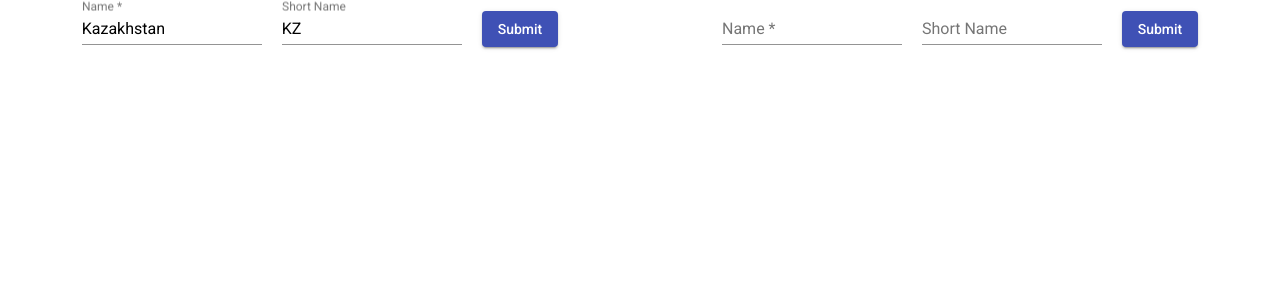
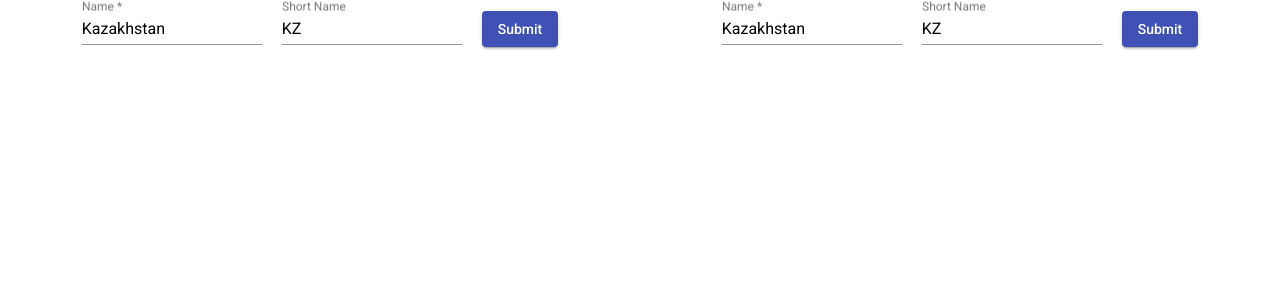
Before and after one commit to daulet2030/ag-form-practice, an Angular app: page / in a window 1280 px wide. Shown: the top 300 px of the page. Built offline with nearby package versions, Linux system fonts and the light colour scheme.

Commit message:
reactive form

```diff
--- a/src/app/app.module.ts
+++ b/src/app/app.module.ts
@@ -10,7 +10,7 @@ import {MatInputModule} from '@angular/material/input';
 import {MatButtonModule} from '@angular/material/button';
 import {FlexLayoutModule} from '@angular/flex-layout';
 import { BrowserAnimationsModule } from '@angular/platform-browser/animations';
-import { FormsModule } from '@angular/forms';
+import { FormsModule, ReactiveFormsModule } from '@angular/forms';
 
 @NgModule({
   declarations: [
@@ -27,6 +27,7 @@ import { FormsModule } from '@angular/forms';
     MatButtonModule,
     FlexLayoutModule,
     FormsModule,
+    ReactiveFormsModule
   ],
   providers: [],
   bootstrap: [AppComponent]
--- a/src/app/reactive-form/reactive-form.component.html
+++ b/src/app/reactive-form/reactive-form.component.html
@@ -1,10 +1,10 @@
-<form fxLayoutGap="20px">
+<form [formGroup]="form" fxLayoutGap="20px">
   <mat-form-field>
     <mat-label>Name</mat-label>
     <input
       matInput
       placeholder="Name"
-      name="name"
+      formControlName="name"
       required
     />
   </mat-form-field>
@@ -13,12 +13,14 @@
     <input
       matInput
       placeholder="Short Name"
-      name="shortName"
+      formControlName="shortName"
     />
   </mat-form-field>
   <button
     mat-raised-button
     color="primary"
+    (click)="onSubmit()"
+    [disabled]="!form.valid"
     >
     Submit
   </button>
--- a/src/app/reactive-form/reactive-form.component.ts
+++ b/src/app/reactive-form/reactive-form.component.ts
@@ -1,4 +1,5 @@
 import { Component, OnInit } from '@angular/core';
+import { FormBuilder, FormGroup } from '@angular/forms';
 
 @Component({
   selector: 'app-reactive-form',
@@ -7,9 +8,22 @@ import { Component, OnInit } from '@angular/core';
 })
 export class ReactiveFormComponent implements OnInit {
 
-  constructor() { }
+  form : FormGroup;
+  constructor(private fb: FormBuilder) { }
 
   ngOnInit(): void {
-  }
+
+  this.form = this.fb.group({
+    name: 'Kazakhstan',
+    shortName: ''
+  });
+
+  setTimeout(() => this.form.patchValue({shortName: 'KZ'}), 3000)
+}
+ onSubmit() {
+   console.log(this.form)
+   console.log(this.form.value)
+   console.log(this.form.status )
+ }
 
 }
```
